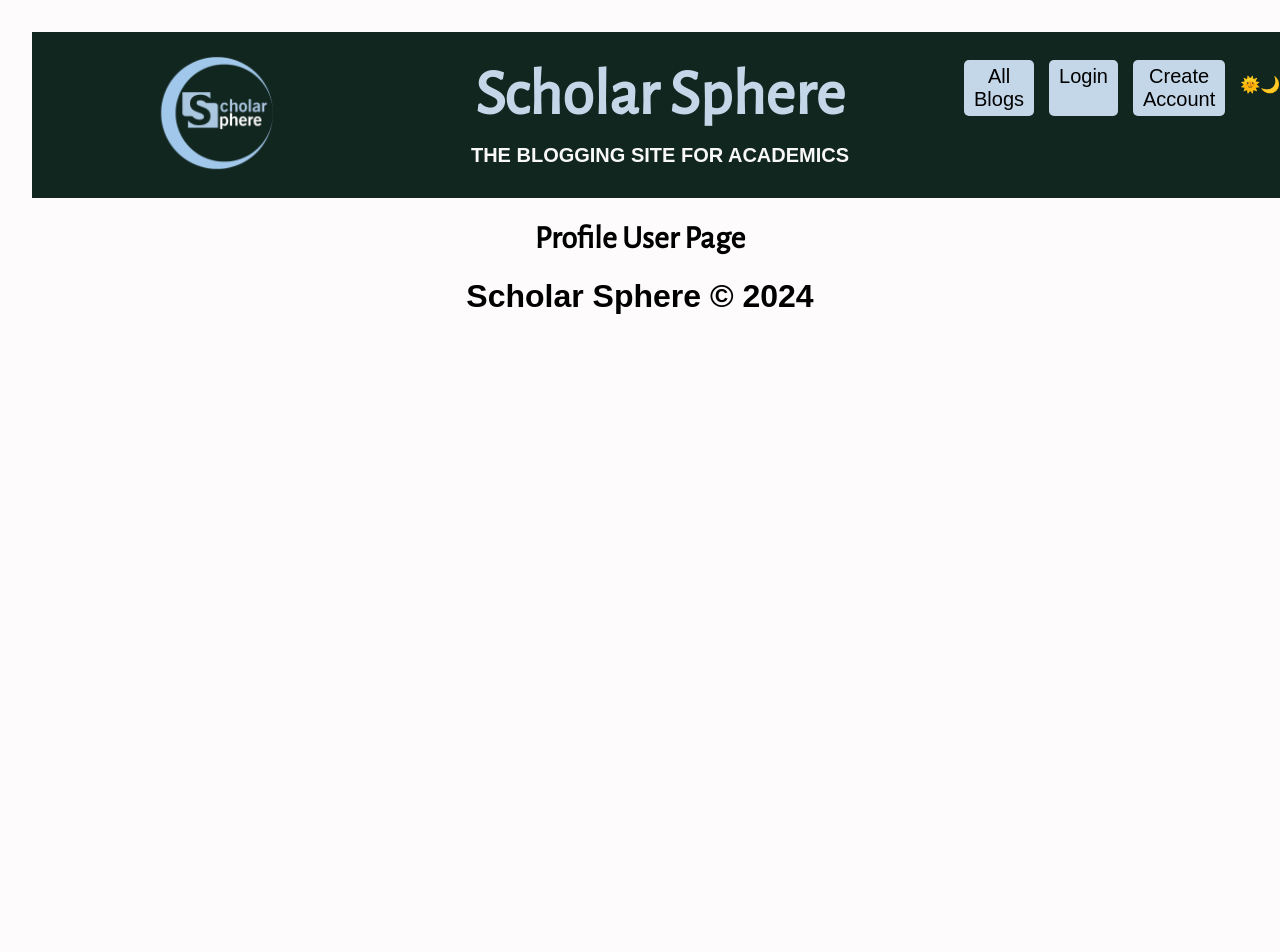
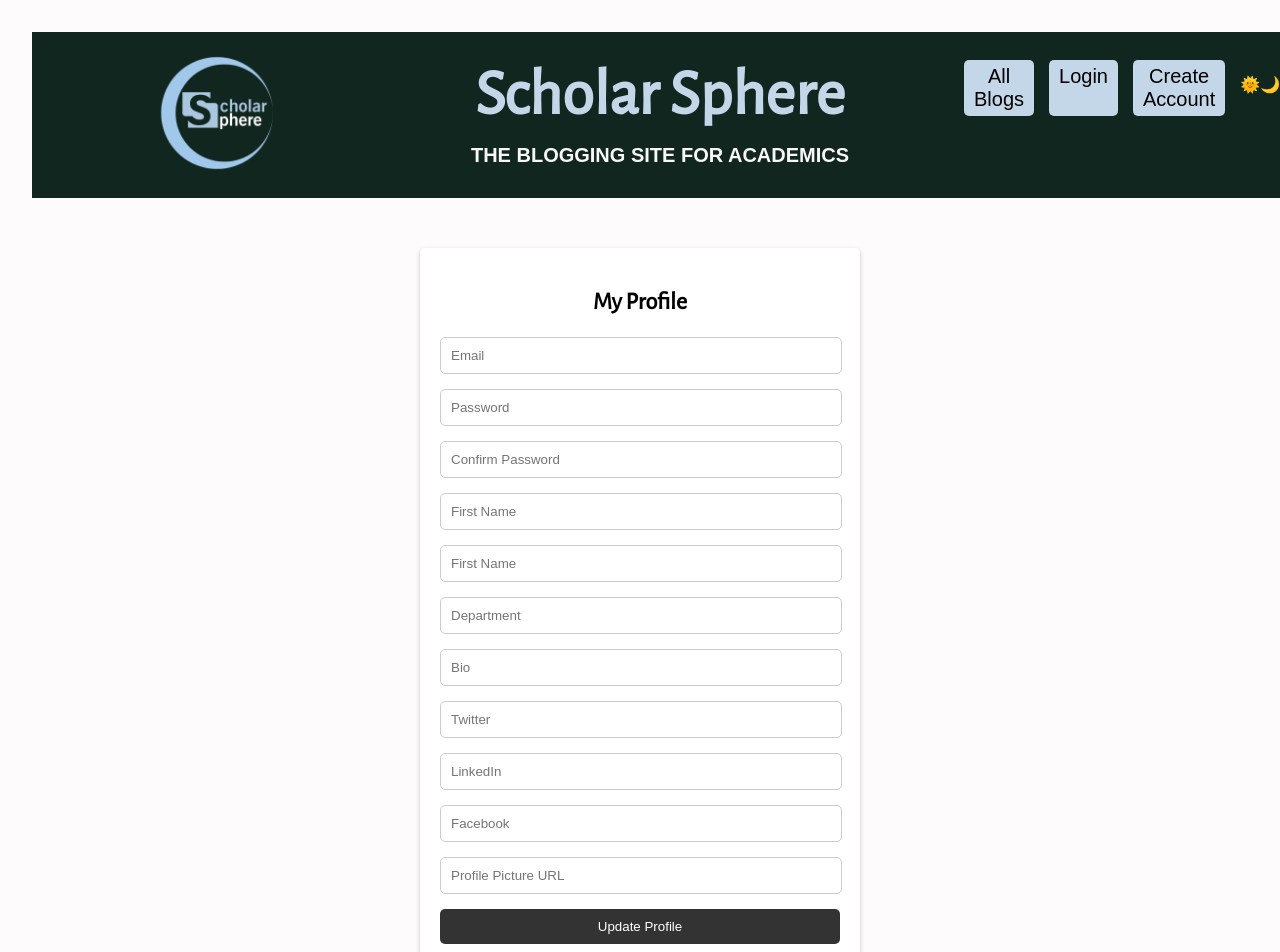
Before and after one commit to JoeWarrenSoftware/SBC-ScholarSphere, a React (Vite) app in the folder Frontend/ScholarSphere/: page /profile in a window 1280 px wide. Shown: the top 952 px of the page. Before the commit the page ends 800 px from the top, so only its background shows below. Built offline with nearby package versions, Linux system fonts and the light colour scheme.

Commit message:
Updates to forms

```diff
--- a/Frontend/ScholarSphere/src/components/Login.jsx
+++ b/Frontend/ScholarSphere/src/components/Login.jsx
@@ -37,13 +37,14 @@ const Login = () => {
   };
 
   return (
+    <>
     <form onSubmit={handleSubmit}>
       <h2>Login</h2>
       <input
-        type="text"
-        placeholder="Username"
-        value={userName}
-        onChange={(e) => setUserName(e.target.value)}
+        type="email"
+        placeholder="Email"
+        value={email}
+        onChange={(e) => setEmail(e.target.value)}
         required
       />
       <input
@@ -55,6 +56,11 @@ const Login = () => {
       />
       <button type="submit">Login</button>
     </form>
+    <div>
+      <label>Need an account?</label>
+      <a href='/signup'>Create Account Here</a>
+    </div>
+    </>
   );
 };
 
--- a/Frontend/ScholarSphere/src/components/ProfileUser.jsx
+++ b/Frontend/ScholarSphere/src/components/ProfileUser.jsx
@@ -1,10 +1,128 @@
-import React from 'react';
+import React, { useState } from 'react';
+import api from '../api';
+import { useNavigate } from 'react-router-dom';
 
 const ProfileUser = () => {
+  const [email, setEmail] = useState('');
+  const [password, setPassword] = useState('');
+  const [password2, setPassword2] = useState('');
+  const [firstName, setFirstName] = useState('');
+  const [lastName, setLastName] = useState('');
+  const [department, setDepartment] = useState('');
+  const [bio, setBio] = useState('');
+  const [twitter, setTwitter] = useState('');
+  const [linkedIn, setLinkedIn] = useState('');
+  const [facebook, setFacebook] = useState('');
+  const [profilePic, setProfilePic] = useState('');
+  const [error, setError] = useState('');
+  const navigate = useNavigate();
+
+  const displayError = (message) => {
+    setError(message);
+    setTimeout(() => {
+        setError('');
+    }, 3000);
+};
+
+  const validatePassword = () => {
+    if (password !== password2) {
+        displayError('Passwords do not match');
+        return false;
+    }
+    return true;
+    };
+
+  const handleSubmit = async (e) => {
+    e.preventDefault();
+
+    // run any validation checks
+    if (!validatePassword()) {
+        return;
+    }
+
+    try {
+      await api.post('/api/profile', { email: email, password: password, password2: password2, firstNameL: firstName, lastName: lastName,
+        department: department, bio: bio, twitter: twitter, linkedIn: linkedIn, facebook: facebook, profilePic: profilePic
+       });
+      navigate('/profile');
+    } catch (error) {
+      console.error('Signup failed', error);
+    }
+  };
 
   return (
     <div>
-      <h1>Profile User Page</h1>
+      <form onSubmit={handleSubmit}>
+      <h2>My Profile</h2>
+      <input
+        type="email"
+        placeholder="Email"
+        value={email}
+        onChange={(e) => setEmail(e.target.value)}
+      />
+      <input
+        type="password"
+        placeholder="Password"
+        value={password}
+        onChange={(e) => setPassword(e.target.value)}
+      />
+      <input
+        type="password"
+        placeholder="Confirm Password"
+        value={password2}
+        onChange={(e) => setPassword2(e.target.value)}
+      />
+      <input
+        type="string"
+        placeholder="First Name"
+        value={firstName}
+        onChange={(e) => setFirstName(e.target.value)}
+      />
+      <input
+        type="string"
+        placeholder="First Name"
+        value={lastName}
+        onChange={(e) => setLastName(e.target.value)}
+      />
+      <input
+        type="string"
+        placeholder="Department"
+        value={department}
+        onChange={(e) => setDepartment(e.target.value)}
+      />
+      <input
+        type="string"
+        placeholder="Bio"
+        value={bio}
+        onChange={(e) => setBio(e.target.value)}
+      />
+      <input
+        type="string"
+        placeholder="Twitter"
+        value={twitter}
+        onChange={(e) => setTwitter(e.target.value)}
+      />
+      <input
+        type="string"
+        placeholder="LinkedIn"
+        value={linkedIn}
+        onChange={(e) => setLinkedIn(e.target.value)}
+      />
+      <input
+        type="string"
+        placeholder="Facebook"
+        value={facebook}
+        onChange={(e) => setFacebook(e.target.value)}
+      />
+      <input
+        type="string"
+        placeholder="Profile Picture URL"
+        value={profilePic}
+        onChange={(e) => setProfilePic(e.target.value)}
+      />
+      {error && <p>{error}</p>}
+      <button type="submit">Update Profile</button>
+      </form>
     </div>
   );
 };
--- a/Frontend/ScholarSphere/src/components/Signup.jsx
+++ b/Frontend/ScholarSphere/src/components/Signup.jsx
@@ -4,9 +4,10 @@ import { useNavigate } from 'react-router-dom';
 
 const Signup = () => {
   const [email, setEmail] = useState('');
-  const [userName, setUserName] = useState('');
   const [password, setPassword] = useState('');
   const [password2, setPassword2] = useState('');
+  const [firstName, setFirstName] = useState('');
+  const [lastName, setLastName] = useState('');
   const [error, setError] = useState('');
   const navigate = useNavigate();
 
@@ -35,21 +36,29 @@ const Signup = () => {
     }
 
     try {
-      await api.post('/api/signup', { username: userName, email: email, password: password, password2: password2 });
-      navigate('/login');
+      await api.post('/api/signup', { email: email, password: password, password2: password2 });
+      navigate('/profile');
     } catch (error) {
       console.error('Signup failed', error);
     }
   };
 
   return (
+    <>
     <form onSubmit={handleSubmit}>
-      <h2>Signup</h2>
+      <h2>Account Registration</h2>
       <input
-        type="text"
-        placeholder="Username"
-        value={userName}
-        onChange={(e) => setUserName(e.target.value)}
+        type="string"
+        placeholder="First Name"
+        value={firstName}
+        onChange={(e) => setFirstName(e.target.value)}
+        required
+      />
+      <input
+        type="string"
+        placeholder="Last Name"
+        value={lastName}
+        onChange={(e) => setLastName(e.target.value)}
         required
       />
       <input
@@ -74,8 +83,13 @@ const Signup = () => {
         required
       />
       {error && <p>{error}</p>}
-      <button type="submit">Signup</button>
+      <button type="submit">Create Account</button>
     </form>
+    <div>
+      <label>Already registered?</label>
+      <a href="/login">Login Here</a>
+    </div>
+    </>
   );
 };
 
```
Also changed, not shown: Frontend/ScholarSphere/src/components/BlogPost.jsx (+4 -4 lines).
